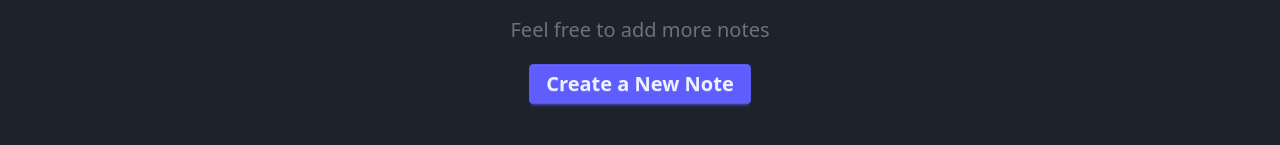
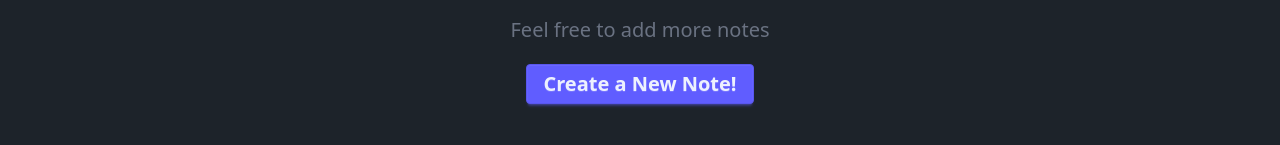
Before and after one commit to Kaywere/MERNNotes, a React (Vite) app in the folder frontend/: page / in a window 1280 px wide. Shown: the part 369-514 px from the top of the page. Built offline with nearby package versions, Linux system fonts and the light colour scheme; no server answers.

Commit message:
Added EmptyNotes.jsx

```diff
--- a/frontend/src/Pages/HomePage.jsx
+++ b/frontend/src/Pages/HomePage.jsx
@@ -42,7 +42,7 @@ const HomePage = () => {
 
   useEffect(() => {
     fetchNotes();
-    console.log(notes.map.length)
+
   }, []);
 
   const onDeleteClick = (note) => {
--- a/frontend/src/components/EmptyNotes.jsx
+++ b/frontend/src/components/EmptyNotes.jsx
@@ -9,7 +9,7 @@ const EmptyNotes = ({onCreateClick}) => {
         <h1 className='mb-5 text-2xl font-bold '>No Notes Yet 🤔 </h1>
         <p className='mb-5 text-xl  text-gray-500 '>Feel free to add more notes</p>
             <button className='btn btn-primary text-xl' onClick={onCreateClick}>
-              <span>Create a New Note</span>
+              <span>Create a New Note!</span>
             </button>
         </div>
     </div>
```
